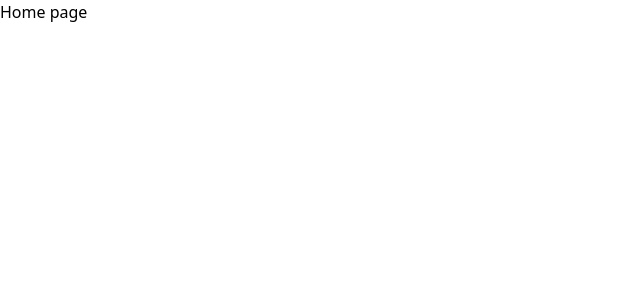
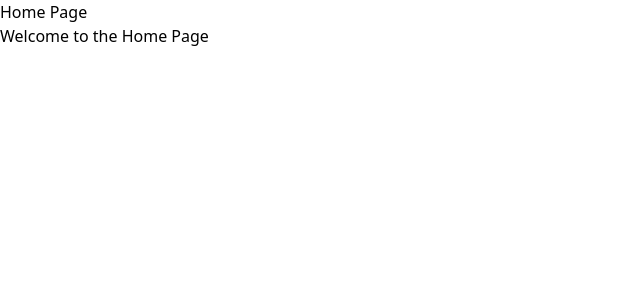
Before and after one commit to AristideI/dimentia-detection-model-fn, a React (Vite) app: page / in a window 1280 px wide. Shown: the top 300 px of the page, without its empty margins (0-640 px from the left). Built offline with nearby package versions, Linux system fonts and the light colour scheme.

Commit message:
react router dom setup

```diff
--- a/src/App.tsx
+++ b/src/App.tsx
@@ -1,5 +1,21 @@
-function App() {
-  return <p>Home page</p>;
+import {
+  createBrowserRouter,
+  createRoutesFromElements,
+  Route,
+  RouterProvider,
+} from "react-router-dom";
+import HomePage from "./pages/HomePage";
+import NotFound from "./pages/NotFound";
+
+export default function App() {
+  const route = createBrowserRouter(
+    createRoutesFromElements(
+      <Route path="/">
+        <Route index element={<HomePage />} />
+
+        <Route path="*" element={<NotFound />} />
+      </Route>
+    )
+  );
+  return <RouterProvider router={route} />;
 }
-
-export default App;
--- /dev/null
+++ b/src/pages/HomePage.tsx
@@ -0,0 +1,8 @@
+export default function HomePage() {
+  return (
+    <div>
+      <h1>Home Page</h1>
+      <p>Welcome to the Home Page</p>
+    </div>
+  );
+}
--- /dev/null
+++ b/src/pages/NotFound.tsx
@@ -0,0 +1,3 @@
+export default function NotFound() {
+  return <article>Not Found Page</article>;
+}
```
